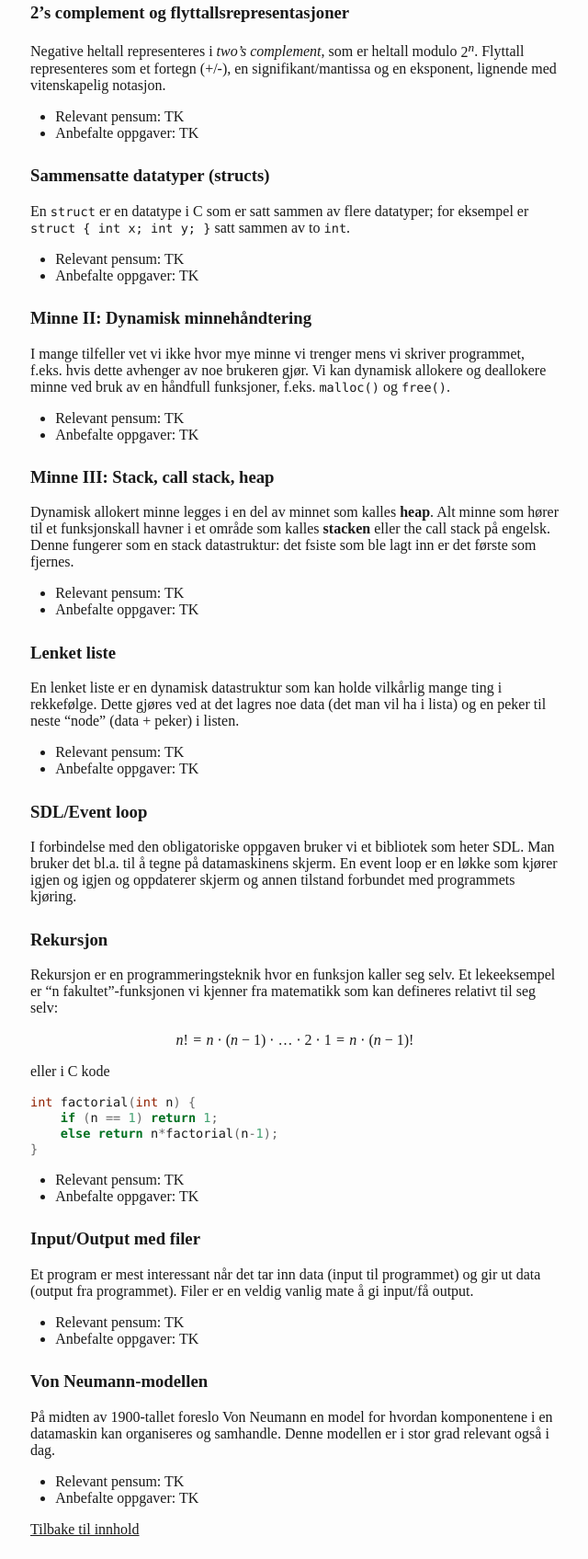
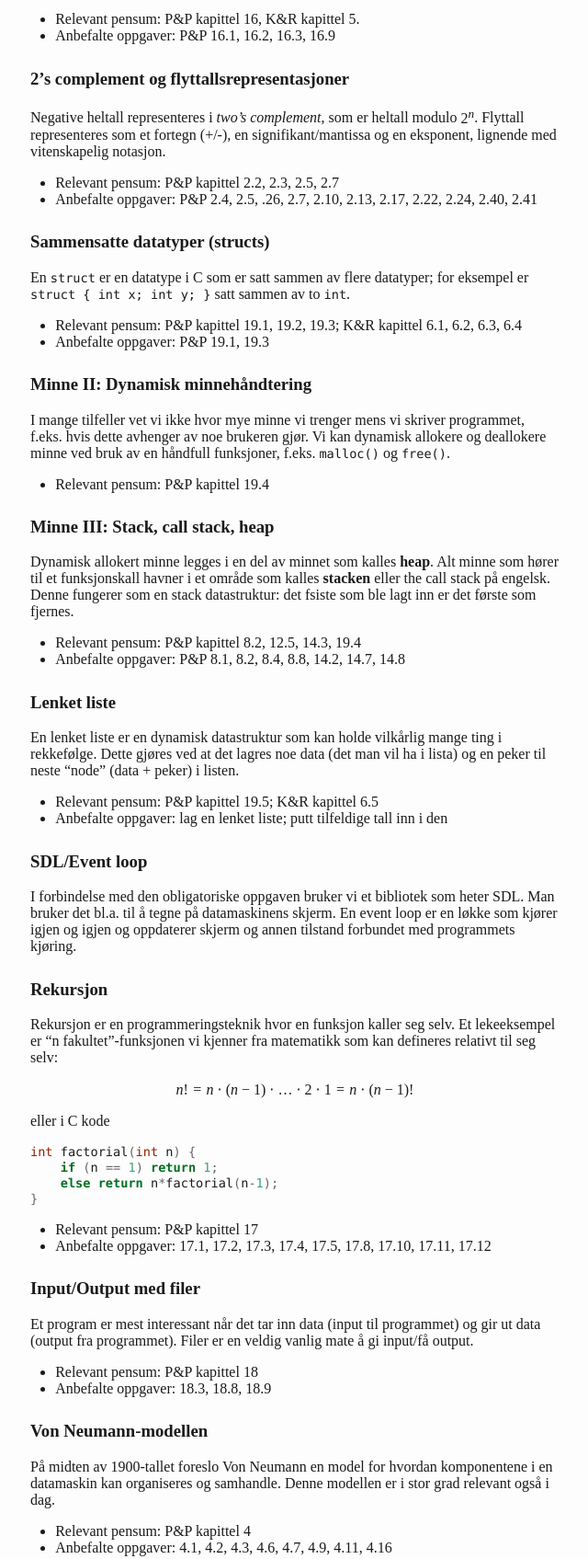
Before and after one commit to uit-inf0103-25/uit-inf0103-25.github.io, a plain HTML site: page index.html in a window 1280 px wide. Shown: the part 3511-5206 px from the top of the page at 92% size, without its empty margins (319-959 px from the left). Drawn offline with Linux system fonts and the light colour scheme.

Commit message:
update site

```diff
--- a/index.html
+++ b/index.html
@@ -464,6 +464,10 @@ exchange</a> har alle slags små oppgaver. Poenget for de som deltar
 aktivt er å skrive så korte programmer som mulig (derav “golf”); vi
 anbefaler å ignorere denne delen av code golfing da det ikke oppmuntrer
 til spesielt god/lesbar kode.</li>
+<li><a href="https://adventofcode.com/">Advent of Code</a> er en
+programmeringsaktivitet som går 1-25 desember hvert år: hver dag kommer
+det en ny programmerings oppgave i stigende vanskelighetsgrad. Man kan
+se alle oppgaver fra tidligere år.</li>
 </ul>
 <p>I tillegg finnes det mange alternativer på YouTube, som f.eks. fra <a
 href="https://www.youtube.com/watch?v=KJgsSFOSQv0">freeCodeCamp</a>.</p>
@@ -475,7 +479,8 @@ github-repoet</a>.</p>
 <p><a href="#innhold">Tilbake til innhold</a></p>
 <h2 id="temaoversikt">Temaoversikt</h2>
 <p>Nedenfor er kurset i et nøtteskall med hint om relevant pensum og
-forslag til oppgaver. For forelesningsnotater se <a
+forslag til oppgaver. Merk at forelesningsnotatene ofte inneholder
+oppgaver også. For forelesningsnotater se <a
 href="#forelesningsnotater">forelesningsnotater</a> over.</p>
 <h3 id="kompilering-og-headers">Kompilering og headers</h3>
 <p>C kode oversettes til et kjørbart program via en prosess som kalles
@@ -497,7 +502,7 @@ plass i minnet. En tabell (<strong>array</strong>) er en samling med
 verdier som ligger etter hverandre i minnet.</p>
 <ul>
 <li>Relevant pensum: P&amp;P kapittel 16, K&amp;R kapittel 5.</li>
-<li>Anbefalte oppgaver: P&amp;P 16.1-16.3, 16.9</li>
+<li>Anbefalte oppgaver: P&amp;P 16.1, 16.2, 16.3, 16.9</li>
 </ul>
 <h3 id="s-complement-og-flyttallsrepresentasjoner">2’s complement og
 flyttallsrepresentasjoner</h3>
@@ -506,8 +511,9 @@ heltall modulo <span class="math inline">2<sup><em>n</em></sup></span>.
 Flyttall representeres som et fortegn (+/-), en signifikant/mantissa og
 en eksponent, lignende med vitenskapelig notasjon.</p>
 <ul>
-<li>Relevant pensum: TK</li>
-<li>Anbefalte oppgaver: TK</li>
+<li>Relevant pensum: P&amp;P kapittel 2.2, 2.3, 2.5, 2.7</li>
+<li>Anbefalte oppgaver: P&amp;P 2.4, 2.5, .26, 2.7, 2.10, 2.13, 2.17,
+2.22, 2.24, 2.40, 2.41</li>
 </ul>
 <h3 id="sammensatte-datatyper-structs">Sammensatte datatyper
 (structs)</h3>
@@ -515,8 +521,9 @@ en eksponent, lignende med vitenskapelig notasjon.</p>
 datatyper; for eksempel er <code>struct { int x; int y; }</code> satt
 sammen av to <code>int</code>.</p>
 <ul>
-<li>Relevant pensum: TK</li>
-<li>Anbefalte oppgaver: TK</li>
+<li>Relevant pensum: P&amp;P kapittel 19.1, 19.2, 19.3; K&amp;R kapittel
+6.1, 6.2, 6.3, 6.4</li>
+<li>Anbefalte oppgaver: P&amp;P 19.1, 19.3</li>
 </ul>
 <h3 id="minne-ii-dynamisk-minnehåndtering">Minne II: Dynamisk
 minnehåndtering</h3>
@@ -525,8 +532,7 @@ skriver programmet, f.eks. hvis dette avhenger av noe brukeren gjør. Vi
 kan dynamisk allokere og deallokere minne ved bruk av en håndfull
 funksjoner, f.eks. <code>malloc()</code> og <code>free()</code>.</p>
 <ul>
-<li>Relevant pensum: TK</li>
-<li>Anbefalte oppgaver: TK</li>
+<li>Relevant pensum: P&amp;P kapittel 19.4</li>
 </ul>
 <h3 id="minne-iii-stack-call-stack-heap">Minne III: Stack, call stack,
 heap</h3>
@@ -536,8 +542,9 @@ et område som kalles <strong>stacken</strong> eller the call stack på
 engelsk. Denne fungerer som en stack datastruktur: det fsiste som ble
 lagt inn er det første som fjernes.</p>
 <ul>
-<li>Relevant pensum: TK</li>
-<li>Anbefalte oppgaver: TK</li>
+<li>Relevant pensum: P&amp;P kapittel 8.2, 12.5, 14.3, 19.4</li>
+<li>Anbefalte oppgaver: P&amp;P 8.1, 8.2, 8.4, 8.8, 14.2, 14.7,
+14.8</li>
 </ul>
 <h3 id="lenket-liste">Lenket liste</h3>
 <p>En lenket liste er en dynamisk datastruktur som kan holde vilkårlig
@@ -545,8 +552,9 @@ mange ting i rekkefølge. Dette gjøres ved at det lagres noe data (det
 man vil ha i lista) og en peker til neste “node” (data + peker) i
 listen.</p>
 <ul>
-<li>Relevant pensum: TK</li>
-<li>Anbefalte oppgaver: TK</li>
+<li>Relevant pensum: P&amp;P kapittel 19.5; K&amp;R kapittel 6.5</li>
+<li>Anbefalte oppgaver: lag en lenket liste; putt tilfeldige tall inn i
+den</li>
 </ul>
 <h3 id="sdlevent-loop">SDL/Event loop</h3>
 <p>I forbindelse med den obligatoriske oppgaven bruker vi et bibliotek
@@ -565,24 +573,25 @@ class="math display"><em>n</em>! = <em>n</em> ⋅ (<em>n</em> − 1)
 <span id="cb1-3"><a href="#cb1-3" aria-hidden="true" tabindex="-1"></a>    <span class="cf">else</span> <span class="cf">return</span> n<span class="op">*</span>factorial<span class="op">(</span>n<span class="op">-</span><span class="dv">1</span><span class="op">);</span></span>
 <span id="cb1-4"><a href="#cb1-4" aria-hidden="true" tabindex="-1"></a><span class="op">}</span></span></code></pre></div>
 <ul>
-<li>Relevant pensum: TK</li>
-<li>Anbefalte oppgaver: TK</li>
+<li>Relevant pensum: P&amp;P kapittel 17</li>
+<li>Anbefalte oppgaver: 17.1, 17.2, 17.3, 17.4, 17.5, 17.8, 17.10,
+17.11, 17.12</li>
 </ul>
 <h3 id="inputoutput-med-filer">Input/Output med filer</h3>
 <p>Et program er mest interessant når det tar inn data (input til
 programmet) og gir ut data (output fra programmet). Filer er en veldig
 vanlig mate å gi input/få output.</p>
 <ul>
-<li>Relevant pensum: TK</li>
-<li>Anbefalte oppgaver: TK</li>
+<li>Relevant pensum: P&amp;P kapittel 18</li>
+<li>Anbefalte oppgaver: 18.3, 18.8, 18.9</li>
 </ul>
 <h3 id="von-neumann-modellen">Von Neumann-modellen</h3>
 <p>På midten av 1900-tallet foreslo Von Neumann en model for hvordan
 komponentene i en datamaskin kan organiseres og samhandle. Denne
 modellen er i stor grad relevant også i dag.</p>
 <ul>
-<li>Relevant pensum: TK</li>
-<li>Anbefalte oppgaver: TK</li>
+<li>Relevant pensum: P&amp;P kapittel 4</li>
+<li>Anbefalte oppgaver: 4.1, 4.2, 4.3, 4.6, 4.7, 4.9, 4.11, 4.16</li>
 </ul>
 <p><a href="#innhold">Tilbake til innhold</a></p>
 </body>
```
Also changed, not shown: 1 other file.
